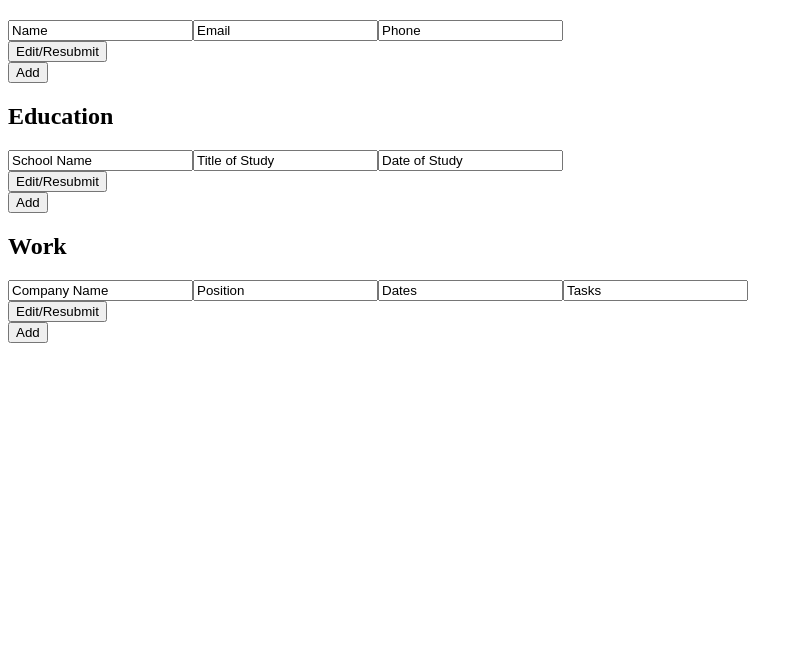
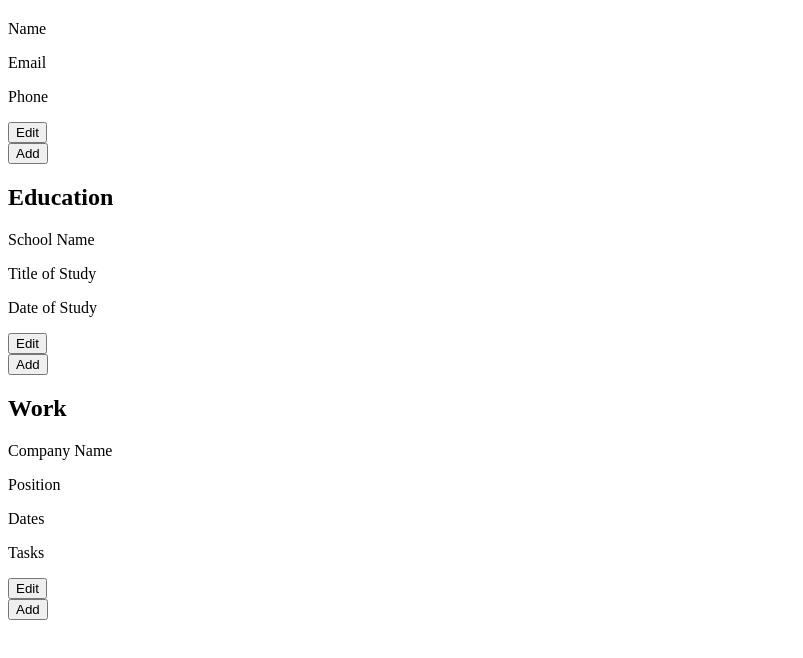
Before and after one commit to charquaza/cv-project, a React (Create React App) app: page / in a window 1280 px wide. Shown: the top 658 px of the page, without its empty margins (0-803 px from the left). Built offline with nearby package versions, Linux system fonts and the light colour scheme.

Commit message:
Add editing mode functionality without saving new inputs

```diff
--- a/src/App.js
+++ b/src/App.js
@@ -1,26 +1,12 @@
 import Section from "./components/Section";
-
-var generalInfo = {
-  sectionTitle: "",
-  infoTitles: ["Name", "Email", "Phone"]
-};
-
-var educationInfo = {
-  sectionTitle: "Education",
-  infoTitles: ["School Name", "Title of Study", "Date of Study"]
-};
-
-var workInfo = {
-  sectionTitle: "Work",
-  infoTitles: ["Company Name", "Position", "Dates", "Tasks"]
-};
+import templates from "./templates";
 
 function App() {
   return (
     <div>
-      <Section sectionInfo={generalInfo} />
-      <Section sectionInfo={educationInfo} />
-      <Section sectionInfo={workInfo} />
+      <Section template={templates.generalTemplate} />
+      <Section template={templates.educationTemplate} />
+      <Section template={templates.workTemplate} />
     </div>
   );
 }
--- a/src/components/EditButton.js
+++ b/src/components/EditButton.js
@@ -1,9 +1,8 @@
-//import react?
+function EditButton(props) {
+    var btnText = props.editing ? "Resubmit" : "Edit";
 
-function EditButton() {
-    //needs to be able to change from edit to resubmit
     return (
-        <button>Edit/Resubmit</button>
+        <button onClick={props.handleClick}>{btnText}</button>
     );
 }
 
--- a/src/components/InfoForm.js
+++ b/src/components/InfoForm.js
@@ -1,17 +1,33 @@
+import React from "react";
 import EditButton from "./EditButton";
 
-function InfoForm(props) {
-    if (props.editingMode) {
+class InfoForm extends React.Component {
+    constructor(props) {
+        super(props);
+
+        this.state = {
+            editingMode: false  //belong in state? in InfoForm or Section?
+        }
+    }
+
+    toggleEditingMode = () => {
+        this.setState((state) => {
+            return {editingMode: !state.editingMode}
+        });
+    }
+
+    render() {
+        if (this.state.editingMode) {
             return (
                 <div>
                     <div>
-                    {props.infoTitles.map((title) => {
+                        {this.props.fields.map((title) => {
                             return (
                                 <input key={title} type="text" defaultValue={title} />
                             );
                         })}
                     </div>
-                <EditButton />
+                    <EditButton editing={this.state.editingMode} handleClick={this.toggleEditingMode} />
                 </div>
             );
         }
@@ -19,15 +35,16 @@ function InfoForm(props) {
         return (
             <div>
                 <div>
-                {props.infoTitles.map((title) => {
+                    {this.props.fields.map((title) => {
                         return (
                             <p key={title}>{title}</p>
                         );
                     })}
                 </div>
-            <EditButton />
+                <EditButton editing={this.state.editingMode} handleClick={this.toggleEditingMode} />
             </div>
         );
     }
+}
 
 export default InfoForm;
--- a/src/components/Section.js
+++ b/src/components/Section.js
@@ -1,17 +1,21 @@
 import InfoForm from "./InfoForm";
 import AddButton from "./AddButton";
+import React from "react";
 
-function Section(props) {
-    var {sectionInfo} = props;
-    var editingMode = true;
+class Section extends React.Component {
+    constructor(props) {
+        super(props);
+    }
 
-    return (
-        <section>
-            <h2>{sectionInfo.sectionTitle}</h2>
-            <InfoForm infoTitles={sectionInfo.infoTitles} editingMode={editingMode} />
-            <AddButton />
-        </section>
-    );
+    render() {
+        return (
+            <section>
+                <h2>{this.props.template.sectionTitle}</h2>
+                <InfoForm fields={this.props.template.fields} />
+                <AddButton />
+            </section>
+        );
+    }
 }
 
 export default Section;
--- /dev/null
+++ b/src/templates.js
@@ -0,0 +1,18 @@
+var templates = {
+    generalTemplate: {
+        sectionTitle: "",
+        fields: ["Name", "Email", "Phone"]
+    },
+
+    educationTemplate: {
+        sectionTitle: "Education",
+        fields: ["School Name", "Title of Study", "Date of Study"]
+    },
+
+    workTemplate: {
+        sectionTitle: "Work",
+        fields: ["Company Name", "Position", "Dates", "Tasks"]
+    }
+};
+
+export default templates;
```
Lines whose indentation alone changed are shown as unchanged.
